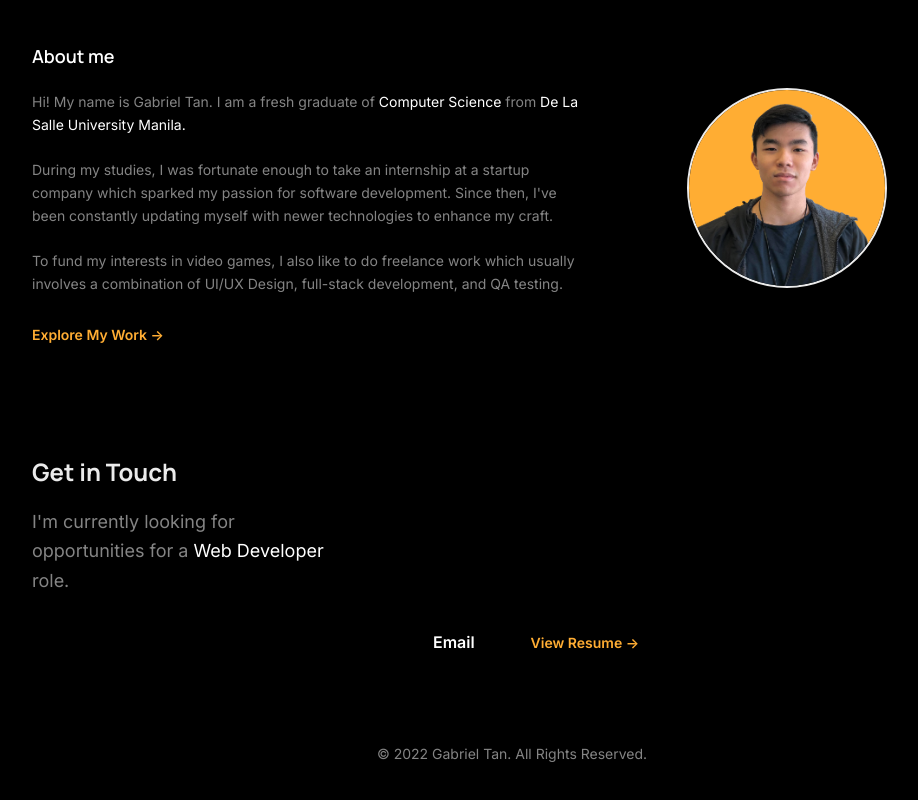
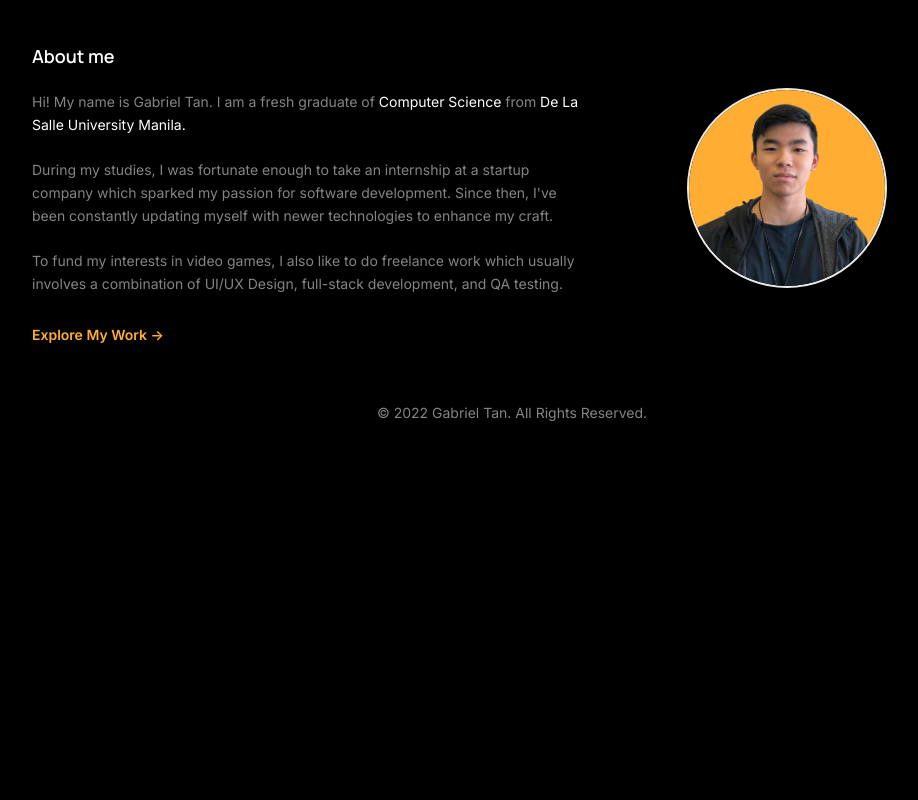
Before and after one commit to gabtan99/website, a Next.js app: page / in a window 1280 px wide. Shown: the part 519-1319 px from the top of the page, without its empty margins (128-1046 px from the left). After the commit the page ends 1004 px from the top, so only its background shows below. Built offline with nearby package versions, Linux system fonts and the light colour scheme.

Commit message:
removed open to work

```diff
--- a/pages/index.js
+++ b/pages/index.js
@@ -172,7 +172,7 @@ export default function Home() {
             </Block>
           </Flex>
         </Flex>
-        <Block
+        {/* <Block
           delay={0.7}
           mb="10vh"
           mt={{ base: "10vh", md: "14vh" }}
@@ -212,7 +212,7 @@ export default function Home() {
               </Text>
             </Link>
           </Flex>
-        </Block>
+        </Block> */}
       </Container>
       <Footer />
     </div>
```
